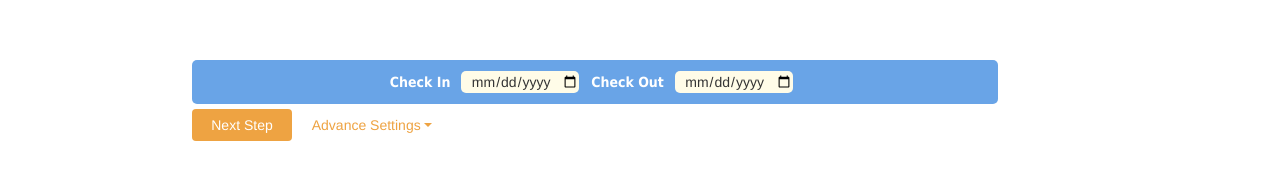
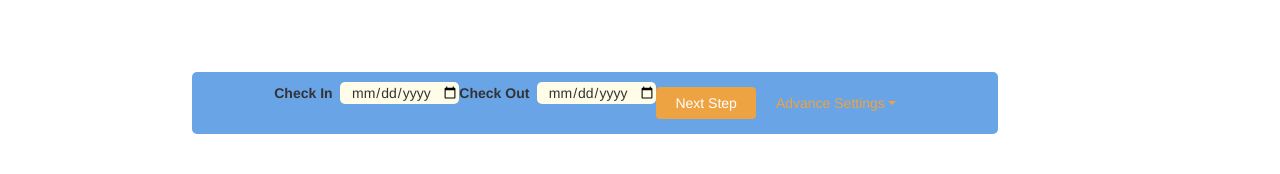
Before and after one commit to madisonbynum/morningInn, an Angular app: page / in a window 1280 px wide. Shown: the part 332-506 px from the top of the page. Built offline with nearby package versions, Linux system fonts and the light colour scheme.

Commit message:
New functionality for the sidebar

```diff
--- a/package.json
+++ b/package.json
@@ -21,6 +21,7 @@
     "@angular/platform-browser-dynamic": "~7.0.0",
     "@angular/router": "~7.0.0",
     "@ng-bootstrap/ng-bootstrap": "^4.0.0",
+    "@types/jquery": "^3.3.22",
     "core-js": "^2.5.4",
     "progress-tracker": "^1.4.0",
     "rxjs": "~6.3.3",
--- a/src/app/components/sidebar/sidebar.component.css
+++ b/src/app/components/sidebar/sidebar.component.css
@@ -12,10 +12,6 @@
 .inputSide{
     padding: 0px;
     margin-right: 10px;
-}
-.checkCon{
-    padding: 0px;
-    margin: 0px;
 }
 .sideLabel{
    padding: 0px;
--- a/src/app/components/sidebar/sidebar.component.html
+++ b/src/app/components/sidebar/sidebar.component.html
@@ -1,17 +1,14 @@
 <div id="sidebar">
       <div id="contianerInOut">
-        <div class="checkCon">
-          <label class="sideLabel">Check In&nbsp;&nbsp;</label>
-          <input class="inputSide" type="date">
-        </div>
-        <div class="checkCon">
-          <label class="sideLabel">Check Out&nbsp;&nbsp;</label>
-          <input class="inputSide" type="date">
-        </div>
-      </div>
+        <div>
+          <label for="checkIn">Check In&nbsp;&nbsp;</label>
+          <input ng-model="checkIn" type="date" id="checkIn" placeholder="01/01/2018">
+          <label for="checkOut">Check Out&nbsp;&nbsp;</label>
+          <input ng-model="checkOut" type="date" id="checkOut" placeholder="01/01/2018">
+         </div>
       <div class="btn-group"></div>
       <div id="buttonSide">
-          <button routerLink="/viewRoom" (click)="submit()"id="nextButton" class="btn btn-primary" type="submit">Next Step</button>
+          <button (click)="submit()"id="nextButton" class="btn btn-primary" type="submit">Next Step</button>
             <div ngbDropdown class="d-inline-block">
               <button class="btn btn-outline-primary" id="dropdownBasic1" ngbDropdownToggle>Advance Settings</button>
               <div ngbDropdownMenu aria-labelledby="dropdownBasic1" id="dropMenu">
--- a/src/app/components/sidebar/sidebar.component.ts
+++ b/src/app/components/sidebar/sidebar.component.ts
@@ -1,5 +1,6 @@
 import { Component, OnInit } from '@angular/core';
 import {NgbDropdownConfig} from '@ng-bootstrap/ng-bootstrap';
+import { RouterLink, Router } from '@angular/router';
 
 
 @Component({
@@ -8,14 +9,50 @@ import {NgbDropdownConfig} from '@ng-bootstrap/ng-bootstrap';
   styleUrls: ['./sidebar.component.css']
 })
 export class SidebarComponent implements OnInit {
-
-  constructor(config: NgbDropdownConfig) {
+sel1;
+smoking;
+room;
+pet;
+house;
+  constructor(config: NgbDropdownConfig, private router: Router,) {
     config.autoClose = false;
   }
   ngOnInit() {
+
   }
-  submit() {
+submit() {
+  const x = (<HTMLInputElement>document.getElementById('checkIn')).value;
+  const y = (<HTMLInputElement>document.getElementById('checkOut')).value;
+  const NonSmoking = (<HTMLInputElement>document.getElementById('nonSmoking')).checked;
+  const RoomService = (<HTMLInputElement>document.getElementById('roomService')).checked;
+  const PetFriendly = (<HTMLInputElement>document.getElementById('petFriendly')).checked;
+  const HouseKeeping = (<HTMLInputElement>document.getElementById('houseKeeping')).checked;
+  const People = (<HTMLInputElement>document.getElementById('sel1')).value;
 
-    }
+  const checkIn = x.split('-');
+  const checkOut = y.split('-');
+  const dateIn = checkIn[1] + '/' + checkIn[2] + '/' + checkIn[0];
+  const dateOut = checkOut[1] + '/' + checkOut[2] + '/' + checkOut[0];
+
+  const checkInObject = {
+    checkin: dateIn,
+    checkout: dateOut,
+    smoking: NonSmoking,
+    roomService: RoomService,
+    petFriendly: PetFriendly,
+    houseKeeping: HouseKeeping,
+    people: People
+  };
+
+  this.router.navigateByUrl('/viewRoom');
+}
+
+isChecked(item1) {
+if (item1 === 'on') {
+ console.log(true);
+} else {
+  console.log(false);
+}
+}
 
 }
```
Also changed, not shown: src/app/service/rooms.service.ts (added, +9 -0 lines), 2 other files (tests, documents, lock files or other folders).
